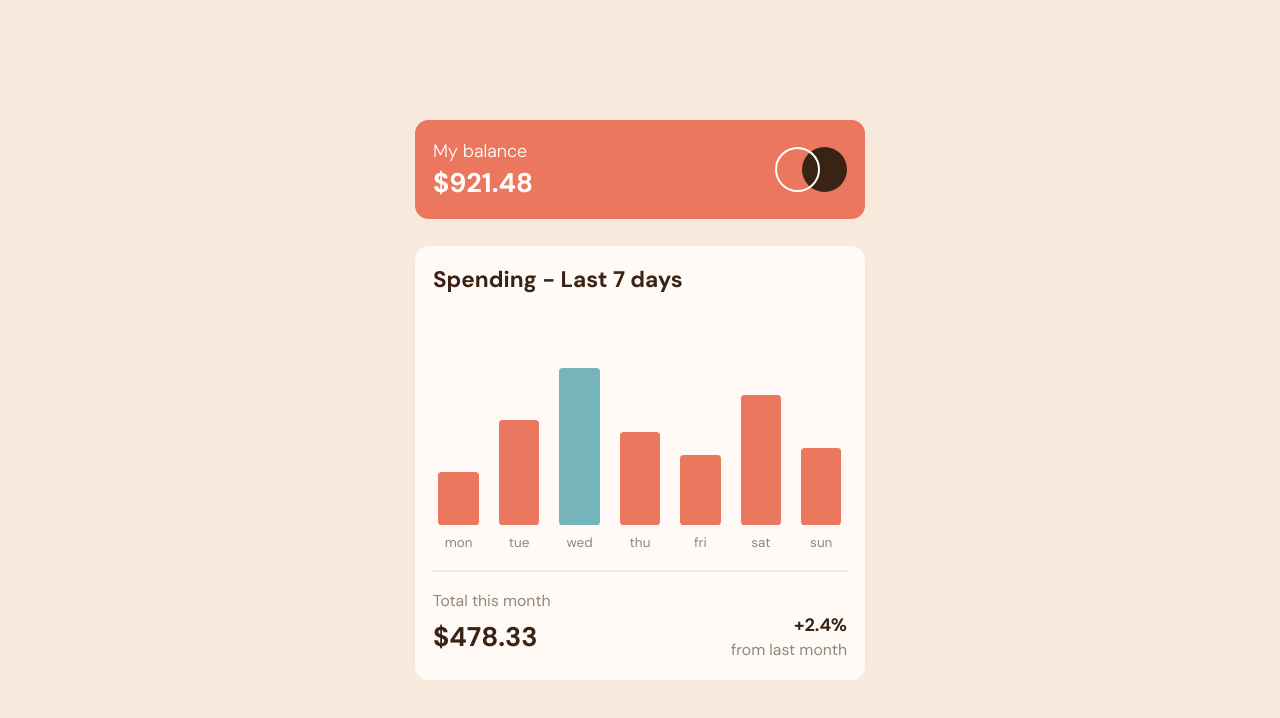
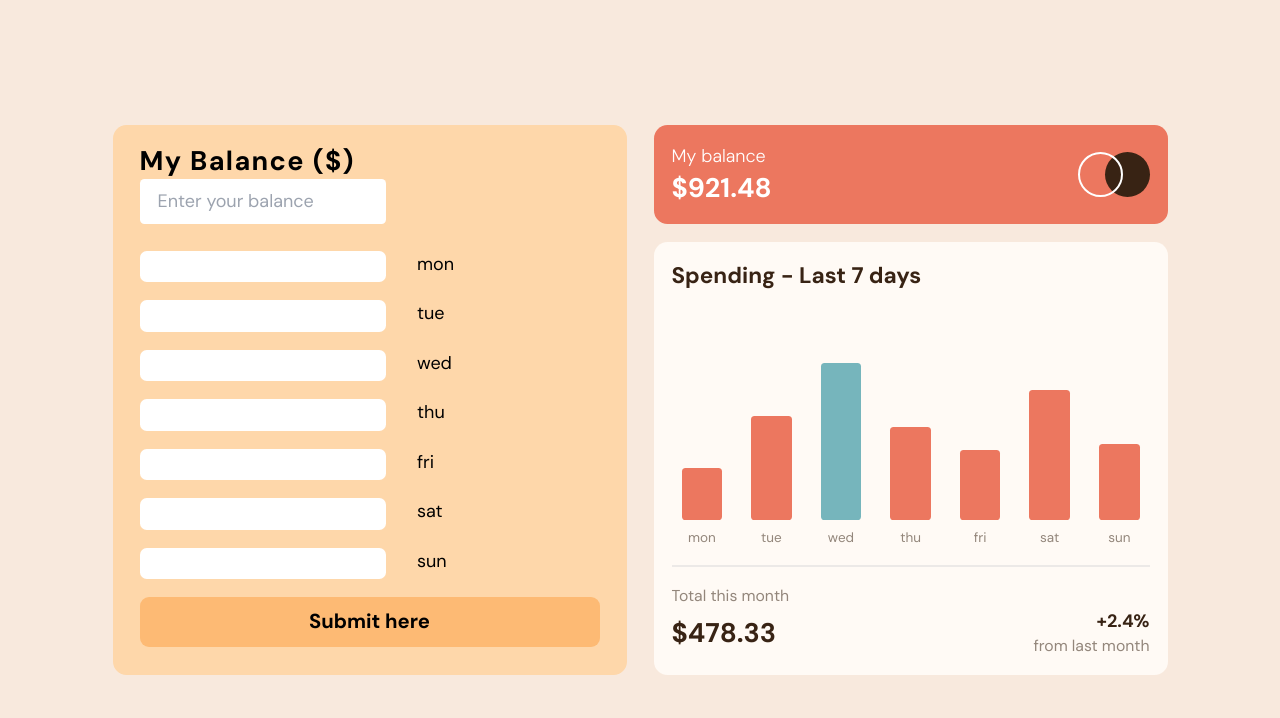
Before and after one commit to RaidEyes/expenses-chart, a React (Vite) app: page / in a window 1280 px wide. Shown: the top 718 px of the page. Built offline with nearby package versions, Linux system fonts and the light colour scheme.

Commit message:
Add new feature, a form table

```diff
--- a/src/App.tsx
+++ b/src/App.tsx
@@ -1,11 +1,15 @@
+import Form from "./components/Form/Form";
 import Header from "./components/Header/Header";
 import Main from "./components/Main/Main";
 
 function App() {
   return (
-    <div className="w-full flex flex-col gap-6 sm:max-w-[450px] justify-center">
-      <Header />
-      <Main />
+    <div className="lg:grid-cols-2 lg:grid lg:auto-cols-max md:max-w-full lg:w-[1055px] flex flex-col gap-6 sm:max-w-[450px] justify-center">
+      <Form />
+      <div className="flex flex-col gap-4">
+        <Header />
+        <Main />
+      </div>
     </div>
   );
 }
--- /dev/null
+++ b/src/components/Form/Form.tsx
@@ -0,0 +1,58 @@
+import { useState } from "react";
+import data from "../../data/data.json";
+
+function Form() {
+  const [dates, setDates] = useState(data);
+  const handleSubmit = (e: React.FormEvent<HTMLFormElement>): void => {
+    e.preventDefault();
+    const formData: {} = new FormData(e.currentTarget);
+    const newUser: {} = Object.fromEntries(formData);
+    console.log(newUser);
+  };
+  return (
+    <div className="py-4 bg-orange-200 rounded-xl">
+      <div className="px-6 pb-6">
+        <label
+          className="block text-2xl font-bold tracking-wider"
+          htmlFor="balance"
+        >
+          My Balance ($)
+        </label>
+        <input
+          placeholder="Enter your balance"
+          type="text"
+          id="balance"
+          name="balance"
+          className="rounded-[0.25rem] px-4 py-2"
+        />
+      </div>
+      <form
+        onSubmit={handleSubmit}
+        action="submit"
+        className="flex flex-col justify-center w-full gap-4 px-6"
+      >
+        <ul className="flex flex-col gap-4">
+          {dates.map((date: { day: string; amount: number }) => (
+            <li className="flex flex-row justify-start gap-7" key={date.day}>
+              <input
+                className="px-4 rounded-md h-7"
+                type="number"
+                id={date.day}
+                name={date.day}
+              />
+              <label>{date.day}</label>
+            </li>
+          ))}
+        </ul>
+        <button
+          type="submit"
+          className="px-4 py-2 text-lg font-bold bg-orange-300 rounded-lg hover:brightness-75"
+        >
+          Submit here
+        </button>
+      </form>
+    </div>
+  );
+}
+
+export default Form;
--- a/src/components/Main/Main.tsx
+++ b/src/components/Main/Main.tsx
@@ -1,4 +1,4 @@
-import { useEffect } from "react";
+import { useCallback, useState } from "react";
 import data from "../../data/data.json";
 
 interface dataObject {
@@ -8,24 +8,18 @@ interface dataObject {
 }
 
 function Main() {
-  const dates: dataObject[] = data;
+  const [dates, setDates] = useState(data);
 
-  addBackgroundColor();
-
-  useEffect(() => {
-    showInfoHover();
-  }, []);
-
-  function showInfoHover(): void {}
-
-  function addBackgroundColor(): void {
+  const addBackgroundColor = useCallback((): void => {
     const amountArr: number[] = dates.map((item) => item.amount);
     const highestAmount: number = Math.max(...amountArr);
     dates.forEach((item: { day: String; amount: Number; color?: string }) => {
       item.color =
         item.amount === highestAmount ? `--primary-cyan` : `--primary-red`;
     });
-  }
+  }, [dates]);
+
+  addBackgroundColor();
 
   return (
     <div className="flex flex-col justify-center gap-4 p-4 bg-[var(--neutral-pale-orange)] rounded-xl">
--- a/src/index.css
+++ b/src/index.css
@@ -21,6 +21,7 @@ body {
   justify-content: center;
   align-items: center;
   min-height: 100vh;
+  padding-block: 1.5rem;
 }
 #root {
   padding-inline: 1rem;
```
